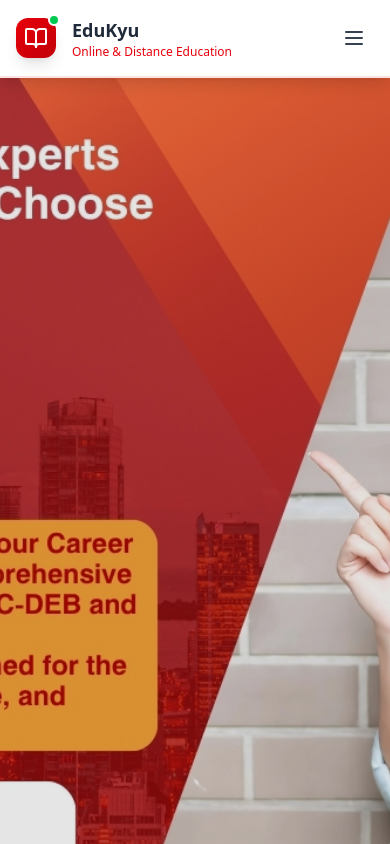
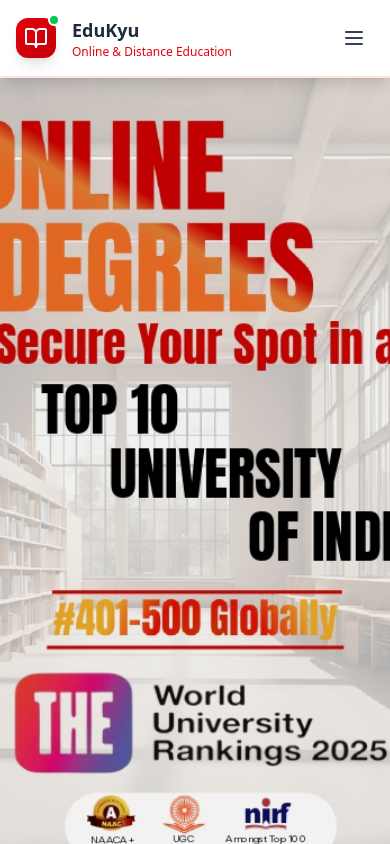
Before and after one commit to abhishekdav003/distance, a React (Vite) app in the folder client/: page / in a window 390 px wide. Shown: the top 844 px of the page. Built offline with nearby package versions, Linux system fonts and the light colour scheme.

Commit message:
mobile responsiveness done

```diff
--- a/client/src/components/home/CoursesCarousel.jsx
+++ b/client/src/components/home/CoursesCarousel.jsx
@@ -224,7 +224,7 @@
             </div>
 
             {/* Responsive Grid with Animation */}
-            <div className="grid grid-cols-1 sm:grid-cols-2 md:grid-cols-3 lg:grid-cols-4 xl:grid-cols-8 gap-4 sm:gap-6 lg:gap-7">
+            <div className="grid grid-cols-3 sm:grid-cols-2 md:grid-cols-3 lg:grid-cols-4 xl:grid-cols-8 gap-4 sm:gap-6 lg:gap-7">
               {filteredCourses.map((course, index) => (
                 <div
                   key={course.id}
--- a/client/src/components/home/HeroSection.jsx
+++ b/client/src/components/home/HeroSection.jsx
@@ -270,25 +270,70 @@
 
 
 
-
-import React from 'react';
+import React, { useState, useEffect } from 'react';
 
 const HeroSection = () => {
-  // Replace with your actual banner image path
-  const bannerImage = "/bann.jpg";
+  const [isMobile, setIsMobile] = useState(false);
+
+  // Replace with your actual image paths
+  const desktopBanner = "/bann.jpg";
+  const mobileBanner = "/mobbann.jpg";
+
+  // Check screen size and update state
+  useEffect(() => {
+    const checkScreenSize = () => {
+      setIsMobile(window.innerWidth < 768); // 768px is md breakpoint in Tailwind
+    };
+
+    // Check on initial load
+    checkScreenSize();
+
+    // Add event listener for window resize
+    window.addEventListener('resize', checkScreenSize);
+
+    // Cleanup event listener
+    return () => window.removeEventListener('resize', checkScreenSize);
+  }, []);
 
   return (
     <div className="relative w-full h-screen overflow-hidden">
-      {/* Full Screen Banner Image */}
-      <div className="absolute inset-0">
+      {/* Desktop Banner - Hidden on mobile */}
+      <div className="hidden md:block absolute inset-0">
         <img
-          src={bannerImage}
-          alt="Main Banner"
+          src={desktopBanner}
+          alt="Desktop Banner"
           className="w-full h-full object-cover"
         />
-        {/* Optional overlay for better text readability if needed */}
-        <div className="absolute inset-0 bg-black/10"></div>
       </div>
+
+      {/* Mobile Banner - Hidden on desktop */}
+      <div className="block md:hidden absolute inset-0">
+        <img
+          src={mobileBanner}
+          alt="Mobile Banner"
+          className="w-full h-full object-cover"
+        />
+      </div>
+
+      {/* Alternative method using background images for better performance */}
+      {/* Uncomment this section and remove the above if you prefer background images */}
+      {/*
+      <div
+        className="hidden md:block absolute inset-0 bg-cover bg-center bg-no-repeat"
+        style={{ backgroundImage: `url(${desktopBanner})` }}
+      ></div>
+
+      <div
+        className="block md:hidden absolute inset-0 bg-cover bg-center bg-no-repeat"
+        style={{ backgroundImage: `url(${mobileBanner})` }}
+      ></div>
+      */}
+
+      {/* Optional overlay for better contrast if needed */}
+      <div className="absolute inset-0 bg-black/5"></div>
+
+      {/* Optional: Loading state while images load */}
+      <div className="absolute inset-0 bg-gray-200 animate-pulse -z-10"></div>
     </div>
   );
 };
```
Also changed, not shown: client/public/mobbann.jpg (added).
